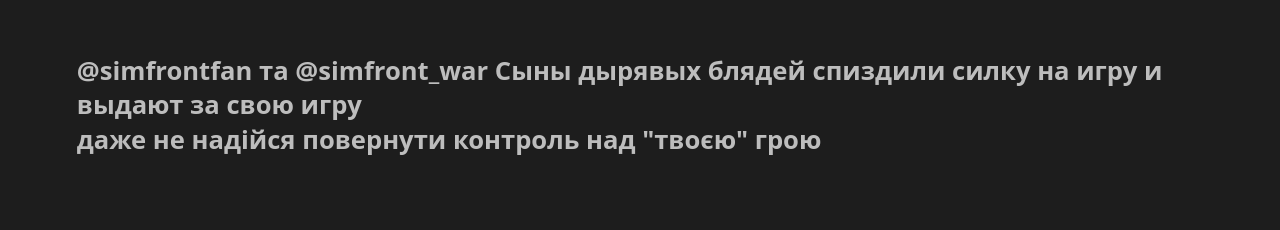
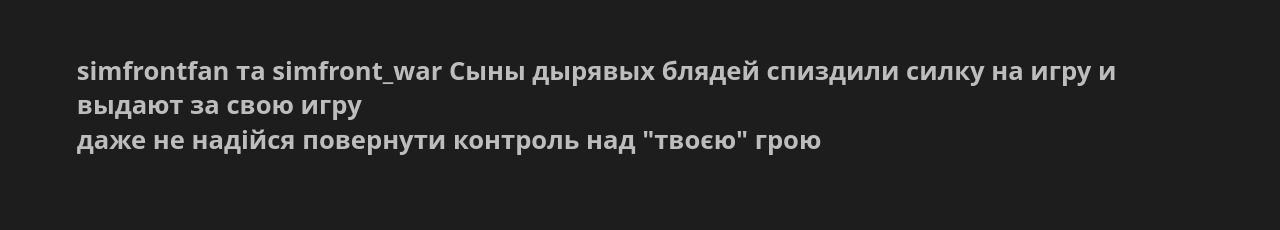
Before and after one commit to gdyshshsyq66/simfront3, a plain HTML site: page index.html in a window 1280 px wide. Shown: the part 150-380 px from the top of the page. Drawn offline with Linux system fonts and the light colour scheme.

Commit message:
Fix formatting of usernames in index.html

```diff
--- a/index.html
+++ b/index.html
@@ -34,7 +34,7 @@
 <body>
   <main>
     <p class="note">
-      @simfrontfan та @simfront_war
+      simfrontfan та simfront_war
       Сыны дырявых блядей спиздили силку на игру и выдают за свою игру<br>даже не надійся повернути контроль над &quot;твоєю&quot; грою
     </p>
     <p class="official">
```
